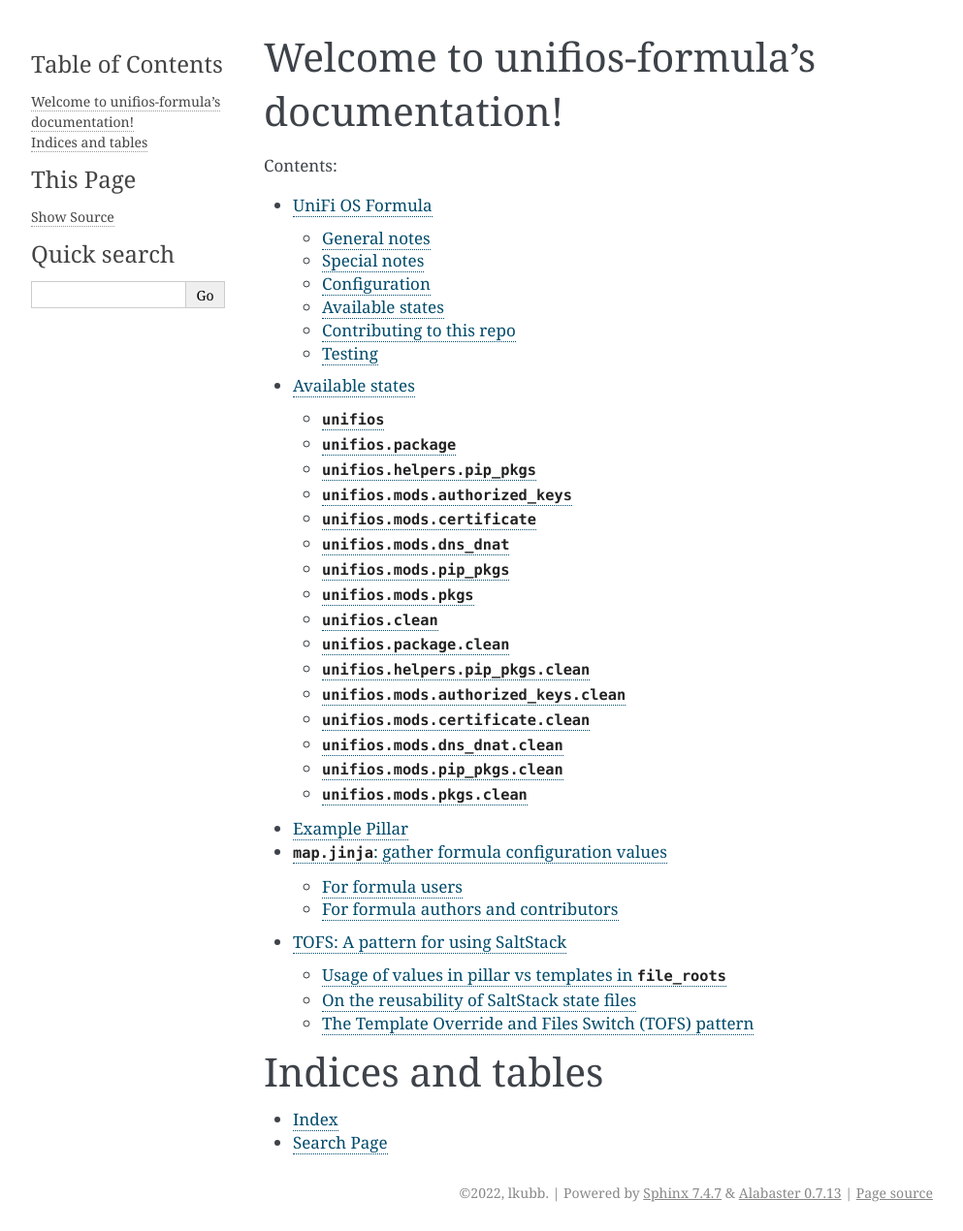
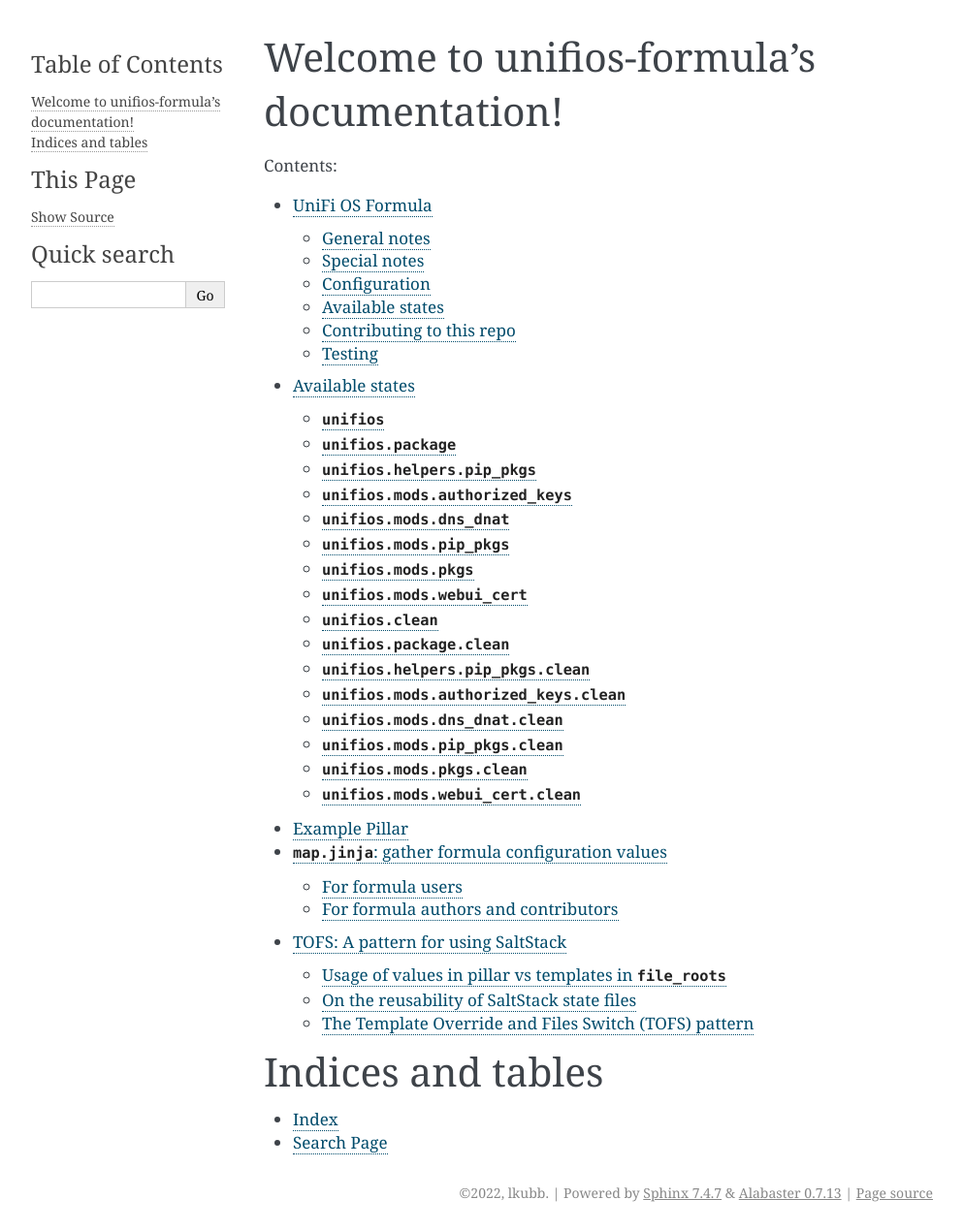
Before and after one commit to lkubb/salt-unifios-formula, a Sphinx documentation site: the page built from docs/index.rst, in a window 1280 px wide. Shown: the whole page at 97% size, without its empty margins (148-1141 px from the left). Built offline with Sphinx 7.4.7, drawn with Linux system fonts in a browser that asks for light colours; some of the changed lines change nothing that is shown.

Commit message:
Rename `certificate` mod to `webui_cert`

```diff
--- a/docs/README.rst
+++ b/docs/README.rst
@@ -108,18 +108,6 @@
 Just paste the whole key as a list item.
 
 
-``unifios.mods.certificate``
-^^^^^^^^^^^^^^^^^^^^^^^^^^^^
-Manages a certificate for the GUI.
-
-When using a ``ca_server``, will rely on the SSH wrapper emulation
-of ``x509.certificate_managed`` since the remote does not have access
-to the event bus.
-
-The wrapper is found in my PR #65654 or in my formula for a private CA:
-https://github.com/lkubb/salt-private-ca-formula
-
-
 ``unifios.mods.dns_dnat``
 ^^^^^^^^^^^^^^^^^^^^^^^^^
 Manages a script that ensures firewall rules are in place that redirect
@@ -142,6 +130,18 @@
 ``unifios.mods.pkgs``
 ^^^^^^^^^^^^^^^^^^^^^
 Manages installed system packages.
+
+
+``unifios.mods.webui_cert``
+^^^^^^^^^^^^^^^^^^^^^^^^^^^
+Manages a certificate for the GUI.
+
+When using a ``ca_server``, will rely on the SSH wrapper emulation
+of ``x509.certificate_managed`` since the remote does not have access
+to the event bus.
+
+The wrapper is found in my PR #65654 or in my formula for a private CA:
+https://github.com/lkubb/salt-private-ca-formula
 
 
 ``unifios.clean``
@@ -171,12 +171,6 @@
 using the password specified in the GUI.
 
 
-``unifios.mods.certificate.clean``
-^^^^^^^^^^^^^^^^^^^^^^^^^^^^^^^^^^
-Does not remove the certificate/key because this would break
-the UI service. You will need to do this manually.
-
-
 ``unifios.mods.dns_dnat.clean``
 ^^^^^^^^^^^^^^^^^^^^^^^^^^^^^^^
 Disables dns_nat service and timer and removes all related files.
@@ -190,6 +184,12 @@
 ``unifios.mods.pkgs.clean``
 ^^^^^^^^^^^^^^^^^^^^^^^^^^^
 Removes wanted system packages.
+
+
+``unifios.mods.webui_cert.clean``
+^^^^^^^^^^^^^^^^^^^^^^^^^^^^^^^^^
+Does not remove the certificate/key because this would break
+the UI service. You will need to do this manually.
 
 
 
--- a/docs/states.rst
+++ b/docs/states.rst
@@ -52,18 +52,6 @@
 Just paste the whole key as a list item.
 
 
-``unifios.mods.certificate``
-^^^^^^^^^^^^^^^^^^^^^^^^^^^^
-Manages a certificate for the GUI.
-
-When using a ``ca_server``, will rely on the SSH wrapper emulation
-of ``x509.certificate_managed`` since the remote does not have access
-to the event bus.
-
-The wrapper is found in my PR #65654 or in my formula for a private CA:
-https://github.com/lkubb/salt-private-ca-formula
-
-
 ``unifios.mods.dns_dnat``
 ^^^^^^^^^^^^^^^^^^^^^^^^^
 Manages a script that ensures firewall rules are in place that redirect
@@ -86,6 +74,18 @@
 ``unifios.mods.pkgs``
 ^^^^^^^^^^^^^^^^^^^^^
 Manages installed system packages.
+
+
+``unifios.mods.webui_cert``
+^^^^^^^^^^^^^^^^^^^^^^^^^^^
+Manages a certificate for the GUI.
+
+When using a ``ca_server``, will rely on the SSH wrapper emulation
+of ``x509.certificate_managed`` since the remote does not have access
+to the event bus.
+
+The wrapper is found in my PR #65654 or in my formula for a private CA:
+https://github.com/lkubb/salt-private-ca-formula
 
 
 ``unifios.clean``
@@ -115,12 +115,6 @@
 using the password specified in the GUI.
 
 
-``unifios.mods.certificate.clean``
-^^^^^^^^^^^^^^^^^^^^^^^^^^^^^^^^^^
-Does not remove the certificate/key because this would break
-the UI service. You will need to do this manually.
-
-
 ``unifios.mods.dns_dnat.clean``
 ^^^^^^^^^^^^^^^^^^^^^^^^^^^^^^^
 Disables dns_nat service and timer and removes all related files.
@@ -134,3 +128,9 @@
 ``unifios.mods.pkgs.clean``
 ^^^^^^^^^^^^^^^^^^^^^^^^^^^
 Removes wanted system packages.
+
+
+``unifios.mods.webui_cert.clean``
+^^^^^^^^^^^^^^^^^^^^^^^^^^^^^^^^^
+Does not remove the certificate/key because this would break
+the UI service. You will need to do this manually.
```
Also changed, not shown: 4 other files.
